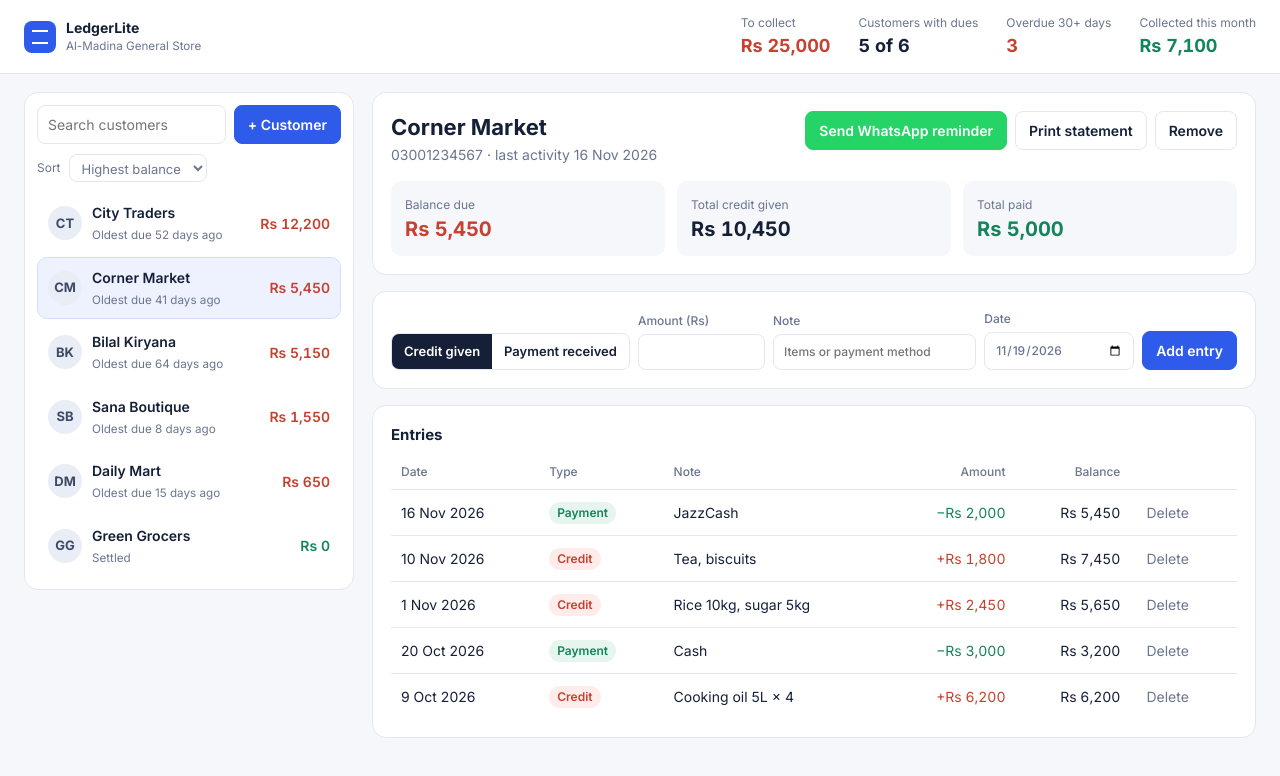
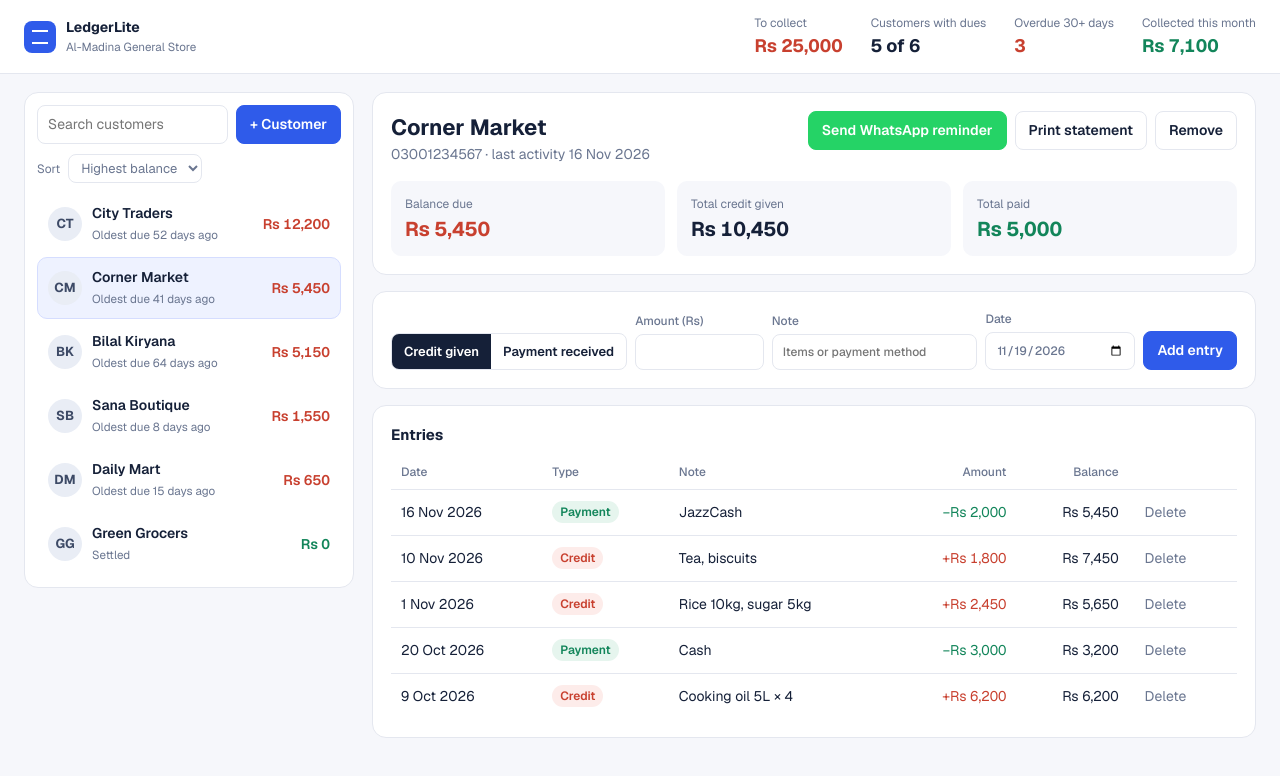
Before and after one commit to usman1905/ledgerlite, a website with bundled scripts: page index.html in a window 1280 px wide. Built offline with nearby package versions, Linux system fonts and the light colour scheme.

Commit message:
Switch to Geist font for a cleaner look

```diff
--- a/index.html
+++ b/index.html
@@ -7,7 +7,7 @@
 <meta name="description" content="LedgerLite replaces the paper khata: track customer credit, record payments, send reminders and print statements.">
 <link rel="preconnect" href="https://fonts.googleapis.com">
 <link rel="preconnect" href="https://fonts.gstatic.com" crossorigin>
-<link href="https://fonts.googleapis.com/css2?family=Inter:wght@400;500;600;700&display=swap" rel="stylesheet">
+<link href="https://fonts.googleapis.com/css2?family=Geist:wght@400;500;600;700;800&family=Geist+Mono:wght@500;600&display=swap" rel="stylesheet">
 <link rel="stylesheet" href="style.css">
 </head>
 <body>
--- a/style.css
+++ b/style.css
@@ -1,7 +1,7 @@
 :root{--bg:#f6f7fb;--panel:#fff;--line:#e4e7ef;--ink:#152038;--muted:#6a7690;--blue:#2f5bea;--blue-soft:#eef2ff;--owe:#c8402f;--paid:#12855a}
 *{box-sizing:border-box}
 html,body{margin:0;min-height:100%}
-body{background:var(--bg);color:var(--ink);font:14px/1.5 Inter,system-ui,-apple-system,"Segoe UI",Roboto,sans-serif}
+body{background:var(--bg);color:var(--ink);font:14px/1.5 Geist,system-ui,-apple-system,"Segoe UI",Roboto,sans-serif}
 button,input,select{font:inherit;color:inherit}
 h1,h2,h3,p,ul{margin:0}ul{padding:0;list-style:none}
 .muted{color:var(--muted)}
```
